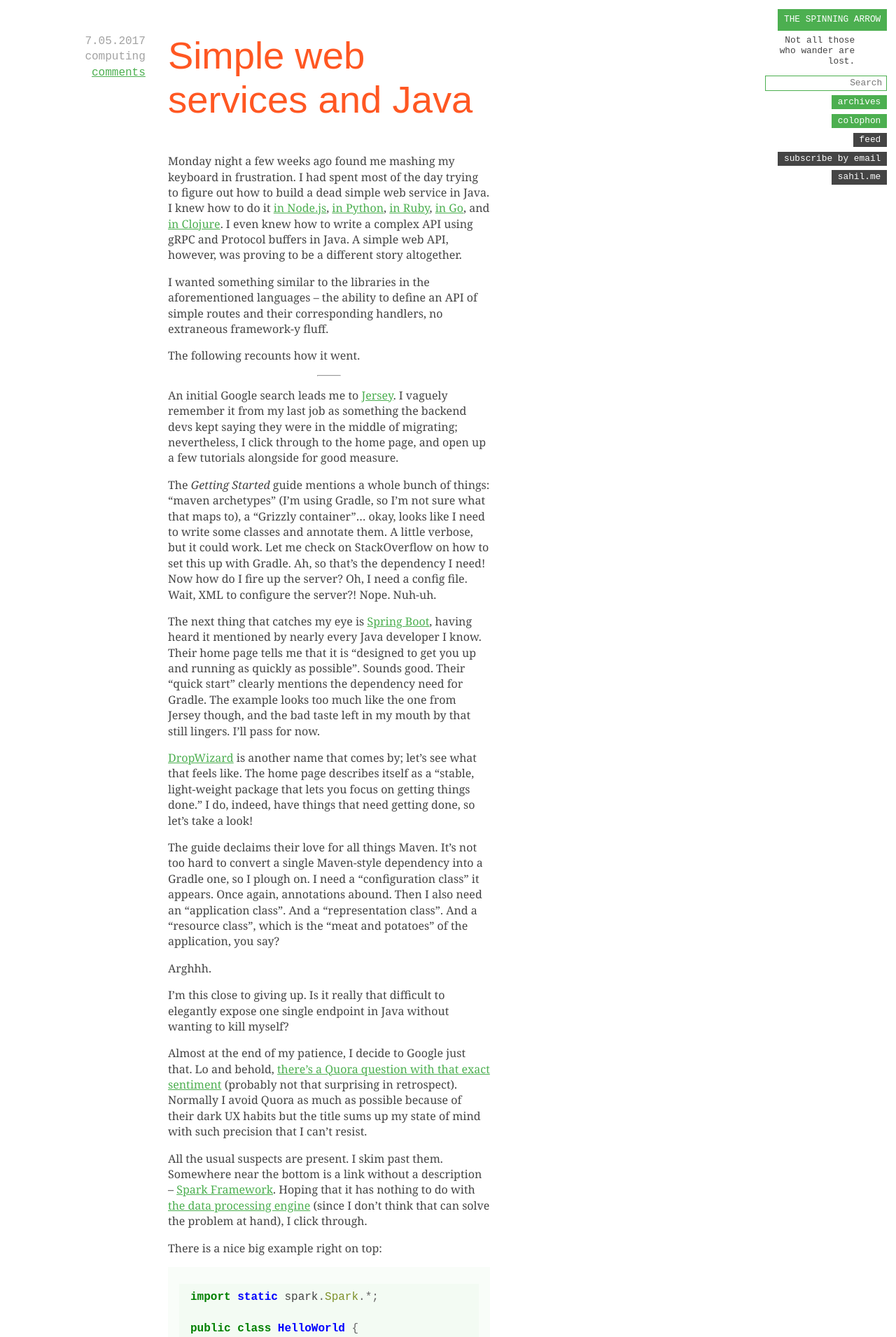
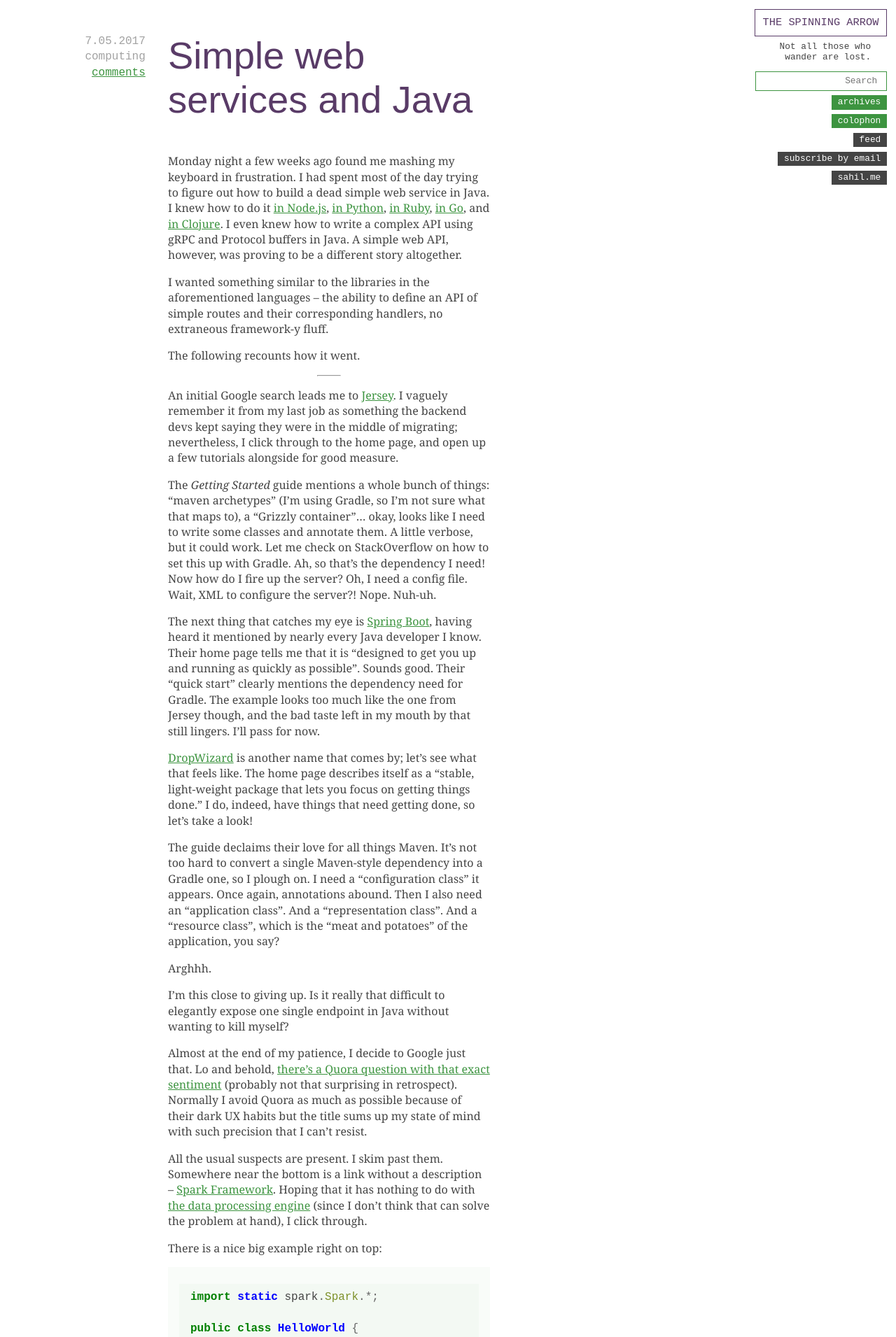
Before and after one commit to spinningarrow/blog.sahil.me, a Jekyll site: the page built from index.html, in a window 1280 px wide. Shown: the top 1911 px of the page at 70% size. Built offline with Jekyll 4.4.1, drawn with Linux system fonts in a browser that asks for light colours; some web fonts are replaced; comment, search, counter and statistics services are not loaded.

Commit message:
New color scheme: norple
Also made some minor adjustments.

```diff
--- a/assets/css/main.scss
+++ b/assets/css/main.scss
@@ -14,8 +14,8 @@
 
 // Colors
 $primary-color: #444;
-$secondary-color: #4CAF50;
-$accent-color: #FF5722;
+$secondary-color: #3d9440;
+$accent-color: #593b67;
 $offset-color: #fff;
 
 // Typefaces
@@ -92,14 +92,23 @@ img {
 }
 
 .site-header h1 {
-	color: white;
 	font-family: $secondary-type;
-	font-size: 1em;
+	font-size: 1.2em;
 	font-weight: normal;
 	line-height: 2.4;
 	margin: 0;
 	padding-bottom: 0;
 	text-transform: uppercase;
+}
+
+.site-header h1 a[href] {
+	background: $offset-color;
+	border: 1px solid $accent-color;
+	color: $accent-color;
+}
+
+.site-header h1 a[href]:hover {
+	color: $offset-color;
 }
 
 .site-header a[href] {
@@ -121,7 +130,7 @@ img {
 
 .site-header .description {
 	margin-top: 0;
-	max-width: 10em;
+	max-width: 13em;
 }
 
 @media #{$smaller-screen} {
@@ -132,8 +141,9 @@ img {
 
 .site-header input[type="search"] {
 	border: 1px solid $secondary-color;
-	line-height: 1.4;
+	line-height: 2;
 	margin-bottom: 0.5em;
+	padding: 0 0.7em;
 	text-align: right;
 }
 
```
